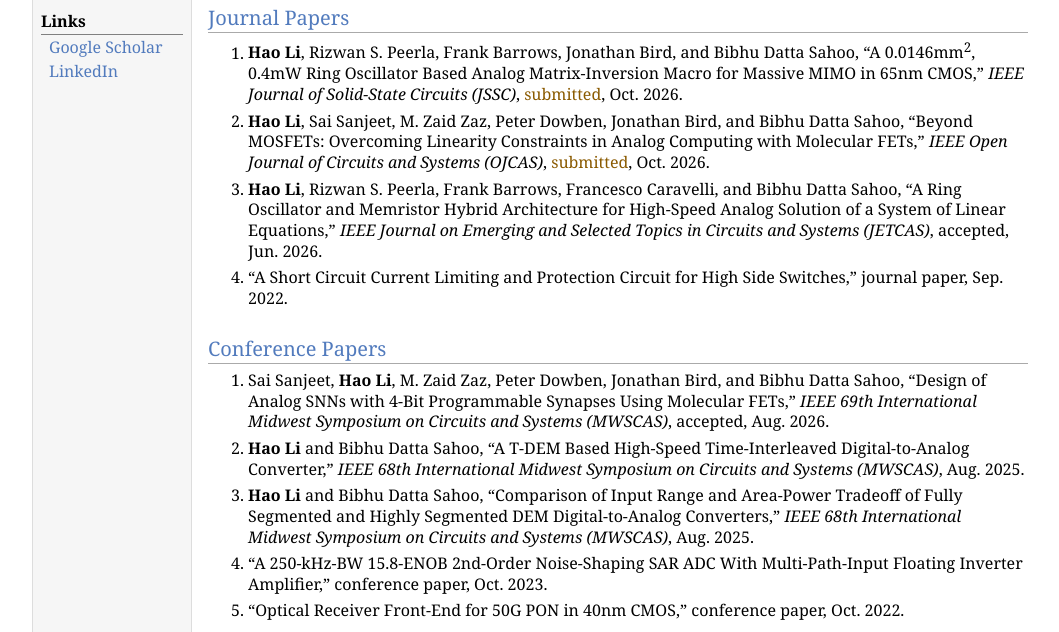
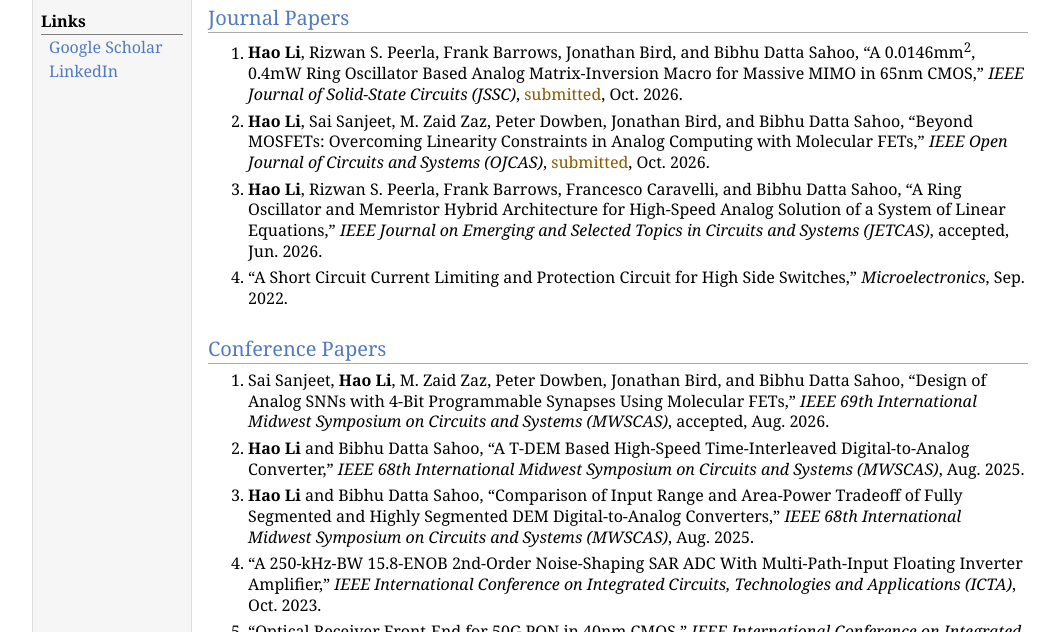
Before and after one commit to lhao1221-del/lhao1221-del.github.io, a plain HTML site: page publication.html in a window 1280 px wide. Shown: the part 145-777 px from the top of the page, without its empty margins (102-1161 px from the left). Drawn offline with Linux system fonts and the light colour scheme.

Commit message:
Add files via upload

```diff
--- a/publication.html
+++ b/publication.html
@@ -30,7 +30,7 @@
 <li><p><b>Hao Li</b>, Rizwan S. Peerla, Frank Barrows, Jonathan Bird, and Bibhu Datta Sahoo, &ldquo;A 0.0146mm<sup>2</sup>, 0.4mW Ring Oscillator Based Analog Matrix-Inversion Macro for Massive MIMO in 65nm CMOS,&rdquo; <span class="venue">IEEE Journal of Solid-State Circuits (JSSC)</span>, <span class="status">submitted</span>, Oct. 2026.</p></li>
 <li><p><b>Hao Li</b>, Sai Sanjeet, M. Zaid Zaz, Peter Dowben, Jonathan Bird, and Bibhu Datta Sahoo, &ldquo;Beyond MOSFETs: Overcoming Linearity Constraints in Analog Computing with Molecular FETs,&rdquo; <span class="venue">IEEE Open Journal of Circuits and Systems (OJCAS)</span>, <span class="status">submitted</span>, Oct. 2026.</p></li>
 <li><p><b>Hao Li</b>, Rizwan S. Peerla, Frank Barrows, Francesco Caravelli, and Bibhu Datta Sahoo, &ldquo;A Ring Oscillator and Memristor Hybrid Architecture for High-Speed Analog Solution of a System of Linear Equations,&rdquo; <span class="venue">IEEE Journal on Emerging and Selected Topics in Circuits and Systems (JETCAS)</span>, accepted, Jun. 2026.</p></li>
-<li><p>&ldquo;A Short Circuit Current Limiting and Protection Circuit for High Side Switches,&rdquo; journal paper, Sep. 2022.</p></li>
+<li><p>&ldquo;A Short Circuit Current Limiting and Protection Circuit for High Side Switches,&rdquo; <span class="venue">Microelectronics</span>, Sep. 2022.</p></li>
 </ol>
 
 <h2>Conference Papers</h2>
@@ -38,8 +38,8 @@
 <li><p>Sai Sanjeet, <b>Hao Li</b>, M. Zaid Zaz, Peter Dowben, Jonathan Bird, and Bibhu Datta Sahoo, &ldquo;Design of Analog SNNs with 4-Bit Programmable Synapses Using Molecular FETs,&rdquo; <span class="venue">IEEE 69th International Midwest Symposium on Circuits and Systems (MWSCAS)</span>, accepted, Aug. 2026.</p></li>
 <li><p><b>Hao Li</b> and Bibhu Datta Sahoo, &ldquo;A T-DEM Based High-Speed Time-Interleaved Digital-to-Analog Converter,&rdquo; <span class="venue">IEEE 68th International Midwest Symposium on Circuits and Systems (MWSCAS)</span>, Aug. 2025.</p></li>
 <li><p><b>Hao Li</b> and Bibhu Datta Sahoo, &ldquo;Comparison of Input Range and Area-Power Tradeoff of Fully Segmented and Highly Segmented DEM Digital-to-Analog Converters,&rdquo; <span class="venue">IEEE 68th International Midwest Symposium on Circuits and Systems (MWSCAS)</span>, Aug. 2025.</p></li>
-<li><p>&ldquo;A 250-kHz-BW 15.8-ENOB 2nd-Order Noise-Shaping SAR ADC With Multi-Path-Input Floating Inverter Amplifier,&rdquo; conference paper, Oct. 2023.</p></li>
-<li><p>&ldquo;Optical Receiver Front-End for 50G PON in 40nm CMOS,&rdquo; conference paper, Oct. 2022.</p></li>
+<li><p>&ldquo;A 250-kHz-BW 15.8-ENOB 2nd-Order Noise-Shaping SAR ADC With Multi-Path-Input Floating Inverter Amplifier,&rdquo; <span class="venue">IEEE International Conference on Integrated Circuits, Technologies and Applications (ICTA)</span>, Oct. 2023.</p></li>
+<li><p>&ldquo;Optical Receiver Front-End for 50G PON in 40nm CMOS,&rdquo; <span class="venue">IEEE International Conference on Integrated Circuits, Technologies and Applications (ICTA)</span>, Oct. 2022.</p></li>
 </ol>
 
 <h2>Patents</h2>
```
